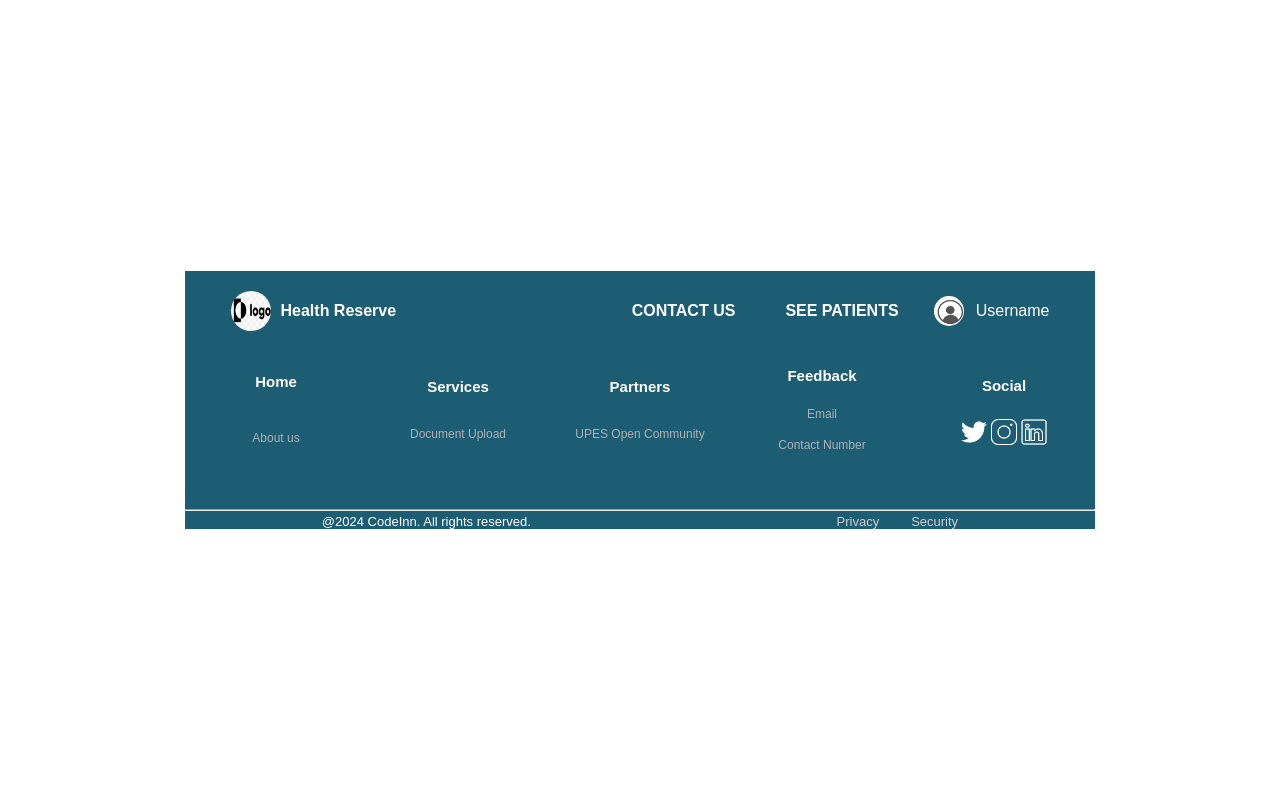
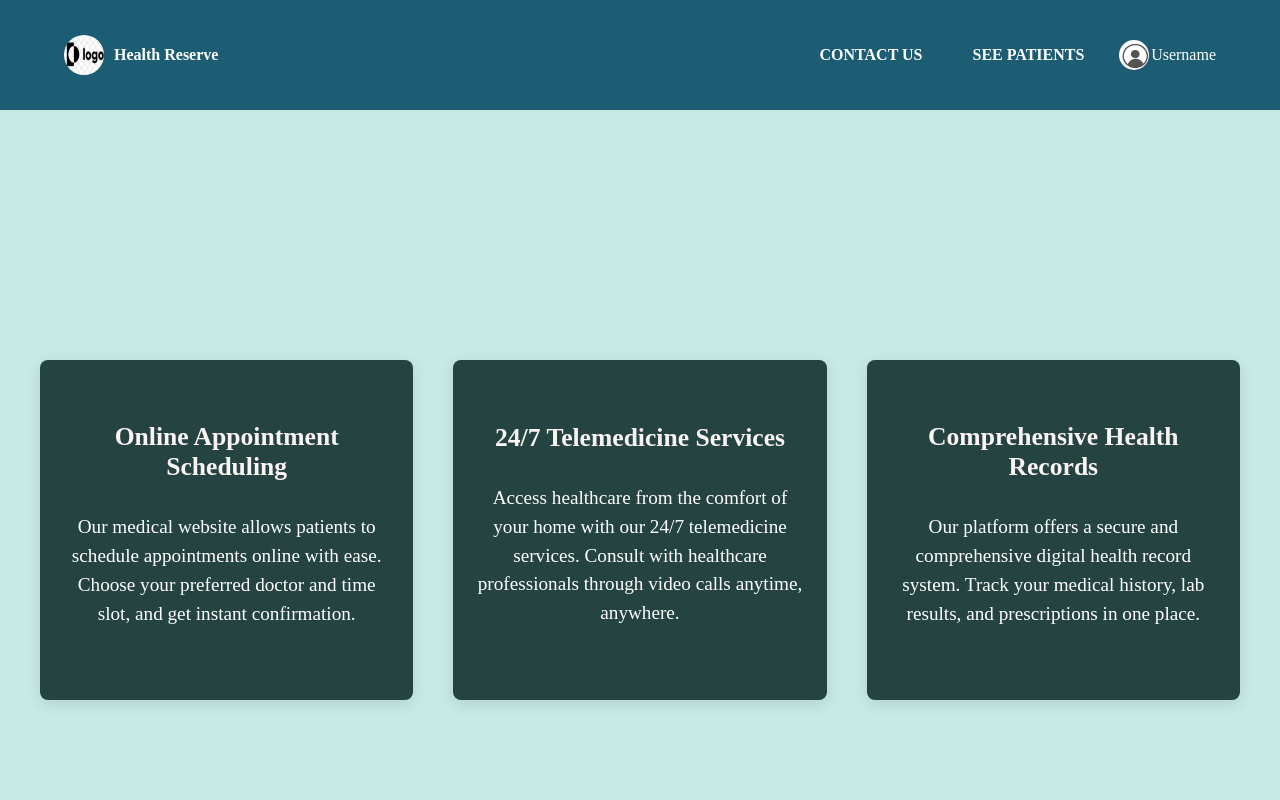
Before and after one commit to upes-open/OSoC-24-Health-Reserve, a React (Vite) app in the folder frontend/: page /dashboard in a window 1280 px wide. Shown: the top 800 px of the page. Built offline with nearby package versions, Linux system fonts and the light colour scheme; a web font is replaced by a local one.

Commit message:
Fixes #87:Create dashboard

```diff
--- a/frontend/src/App.css
+++ b/frontend/src/App.css
@@ -1,4 +1,4 @@
-
+/*
 
 @keyframes logo-spin {
   from {
@@ -37,4 +37,4 @@
 
 /* .footer.visible {
   z-index: 1; /* Show the footer when it has the .visible class */
-/* } */
+/* }   */
--- a/frontend/src/App.jsx
+++ b/frontend/src/App.jsx
@@ -10,7 +10,8 @@ import ViewRecord from './components/ViewRecord/ViewRecord';
 import Home from './components/Home/Home';
 import Footer from './components/Footer/Footer';
 import Dashboard from './components/User-Dashboard/userDashboard';
-// import Profile from './components/Profile Page/profile';
+import Try from './components/FolderDash/dash'; // Correct path to Dash component
+
 
 function App() {
   const location = useLocation();
@@ -48,14 +49,11 @@ function App() {
         <Route path="/" element={<Home />} />
         <Route path="/login" element={<Login />} />
         <Route path="/register" element={<Register />} />
-        <Route path='/' element={<Home />} />
         <Route path="/navpatient" element={<Navpatient />} />
         <Route path="/navdoctor" element={<Navdoctor />} />
         <Route path="/upload" element={<Dashboard />} />
-        {/* <Route path="/upload" element={<Dashboard />} /> */}
+        <Route path="/dashboard" element={<Try />} />
         <Route path="/viewrecord" element={<ViewRecord />} />
-        {/* <Route path = "/profile" element={<Profile/>}/> */}
-        {/* <Route path="/viewrecord" element={<ViewRecord />} /> */}
       </Routes>
       {!isHome && <Footer />}
     </div>
--- /dev/null
+++ b/frontend/src/components/FolderDash/dash.css
@@ -0,0 +1,47 @@
+.dash-container {
+  background-color: #C7EAE4;
+  display: flex;
+  justify-content: center;
+  align-items: center;
+  height: 100vh;
+  padding: 20px;
+}
+
+.dash {
+  width: 350px; /* Increased width */
+  height: 300px; /* Increased height */
+  margin: 20px;
+  padding: 20px;
+  background-color: #254441; /* Green background color */
+  border-radius: 8px;
+  box-shadow: 0 4px 16px rgba(0, 0, 0, 0.1);
+  text-align: center;
+  transition: transform 0.3s ease;
+  display: flex;
+  flex-direction: column;
+  justify-content: center;
+  align-items: center;
+}
+
+.dash:hover {
+  transform: translateY(-10px);
+}
+
+.dash-icon {
+  width: 50px;
+  height: 50px;
+  margin-bottom: 10px;
+}
+
+.dash-title {
+  margin-top: 10px;
+  font-size: 1.6rem; /* Slightly larger font size for title */
+  color: #fbf4f4;
+}
+
+.dash-description {
+  margin-top: 10px;
+  font-size: 1.2rem; /* Slightly larger font size for description */
+  color: #ffffff;
+  line-height: 1.5;
+}
--- /dev/null
+++ b/frontend/src/components/FolderDash/dash.jsx
@@ -0,0 +1,23 @@
+import React from 'react';
+import './dash.css';
+
+const Try = () => {
+    return (
+        <div className="dash-container" id='box'>
+          <div className="dash">
+            <h2 className="dash-title">Online Appointment Scheduling</h2>
+            <p className="dash-description">Our medical website allows patients to schedule appointments online with ease. Choose your preferred doctor and time slot, and get instant confirmation.</p>
+          </div>
+          <div className="dash">
+            <h2 className="dash-title">24/7 Telemedicine Services</h2>
+            <p className="dash-description">Access healthcare from the comfort of your home with our 24/7 telemedicine services. Consult with healthcare professionals through video calls anytime, anywhere.</p>
+          </div>
+          <div className="dash">
+            <h2 className="dash-title">Comprehensive Health Records</h2>
+            <p className="dash-description">Our platform offers a secure and comprehensive digital health record system. Track your medical history, lab results, and prescriptions in one place.</p>
+          </div>
+        </div>
+    );
+};
+
+export default Try;
--- a/frontend/src/components/Home/Home.css
+++ b/frontend/src/components/Home/Home.css
@@ -1,11 +1,14 @@
 /* Home.css */
+
 body, html {
   height: 100%; /* Ensure full height of viewport is covered */
 }
+
 .home-container {
   display: flex;
   justify-content: center;
   align-items: center;
+  height: 100vh; /* Full viewport height */
   position: relative;
 }
 
@@ -24,22 +27,19 @@ body, html {
   color: white;
   position: relative;
   z-index: 1;
+  max-width: 600px; /* Limit content width */
+  padding: 20px; /* Add padding for spacing */
+  background-color: rgba(0, 0, 0, 0.5); /* Semi-transparent background */
+  border-radius: 10px;
 }
 
-    .centered-box {
-      background-color: rgba(0, 0, 0, 0.5); /* Semi-transparent background */
-      padding: 25px;
-      border-radius: 10px;
-      /* margin-bottom: 30%; */
-    }
-
-    .centered-box h1 {
+.content h1 {
   font-size: 2.5rem;
   margin-bottom: 10px;
   color: #223843;
 }
 
-    .centered-box p {
+.content p {
   font-size: 1.2rem;
   margin-bottom: 20px;
 }
@@ -47,6 +47,7 @@ body, html {
 .button-row {
   display: flex;
   justify-content: center;
+  margin-top: 20px; /* Adjust margin as needed */
 }
 
 .button {
--- a/frontend/src/components/Login-page/Login.css
+++ b/frontend/src/components/Login-page/Login.css
@@ -1,9 +1,9 @@
-/* Reset margin and padding for all elements */
+/*
 * {
     margin: auto;
 
-    /* box-sizing: border-box; Ensure box-sizing consistency */
-}
+    /* box-sizing: border-box; Ensure box-sizing consistency
+}*/
 
 body {
     display: flex;
--- a/frontend/src/components/Login-page/Login.jsx
+++ b/frontend/src/components/Login-page/Login.jsx
@@ -1,12 +1,9 @@
-// eslint-disable-next-line no-unused-vars
 import React, { useState } from 'react';
 import './Login.css';
 import Patient from '../../assets/images/patient.png';
 import { Link, useNavigate } from 'react-router-dom';
 
-
 const Login = () => {
-
     const navigate = useNavigate();
 
     const [formData, setFormData] = useState({
@@ -38,7 +35,7 @@ const Login = () => {
 
             if (response.ok) {
                 const data = await response.json();
-                navigate("/upload");
+                navigate("/dashboard"); // Redirect to the /dashboard
                 console.log('Login successful', data);
             } else {
                 const data = await response.json();
--- a/frontend/src/components/Navbar/Navdoctor.css
+++ b/frontend/src/components/Navbar/Navdoctor.css
@@ -1,8 +1,8 @@
-    body {
+    /* body {
         font-family: Arial, sans-serif;
         margin: 0;
         padding: 0;
-    }
+    } */
 
     nav {
         background-color: #1C5D73;
--- a/frontend/src/components/User-Dashboard/Dashboard.css
+++ b/frontend/src/components/User-Dashboard/Dashboard.css
@@ -116,6 +116,8 @@ button {
 }
 
 button.submitbtn {
+  position: relative;
+  top: 40px;
   height: 35px;
   border: none;
   border-radius: 20px;
```
Also changed, not shown: frontend/src/index.css (+3 -17 lines). Lines whose indentation alone changed are shown as unchanged.
